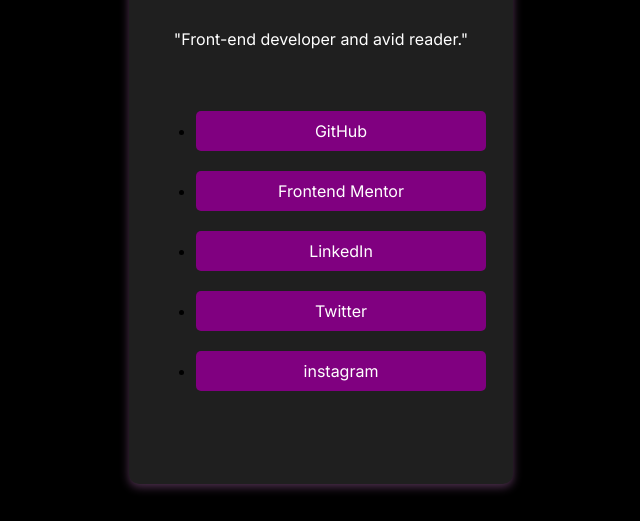
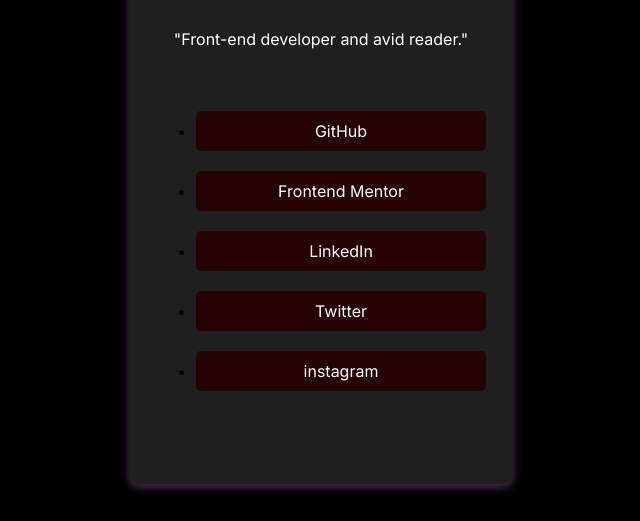
Before and after one commit to error404-vrs/social-links-profile, a plain HTML site: page index.html in a window 1280 px wide. Shown: the part 279-800 px from the top of the page, without its empty margins (319-959 px from the left). Drawn offline with Linux system fonts and the light colour scheme.

Commit message:
en cours

```diff
--- a/css/main.css
+++ b/css/main.css
@@ -45,12 +45,12 @@ a{
     display: flex;
     color: white;
     text-decoration: none;
-    background-color: purple;
+    background-color: rgb(37, 3, 3);
 }
 
 
 a:hover {
-  background-color: rgb(82, 5, 82);
+  background-color: rgb(37, 3, 3);
   width: 350px;
   animation: buttonshadow ease-in-out 3s infinite;
 }
```
Also changed, not shown: app.js (added).
